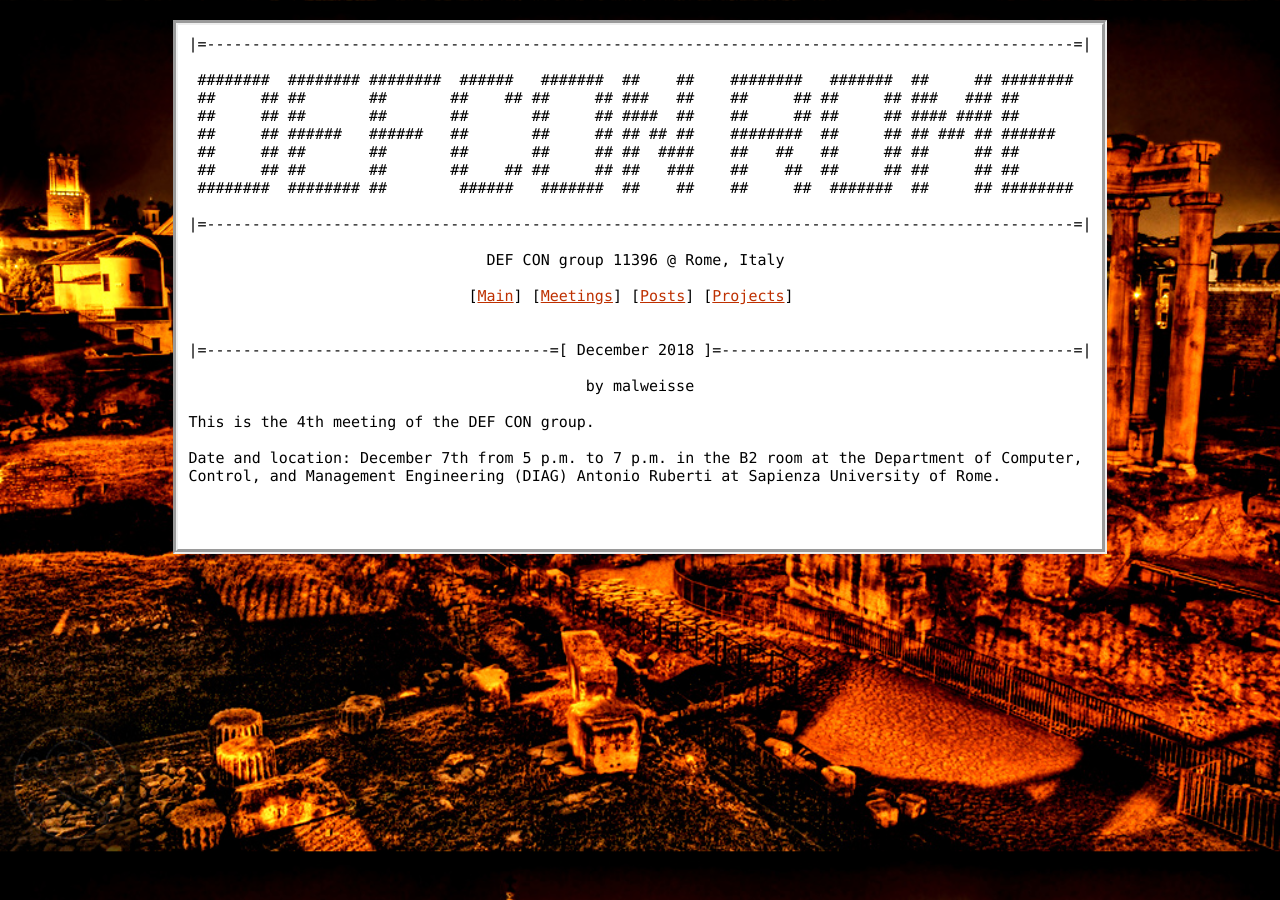
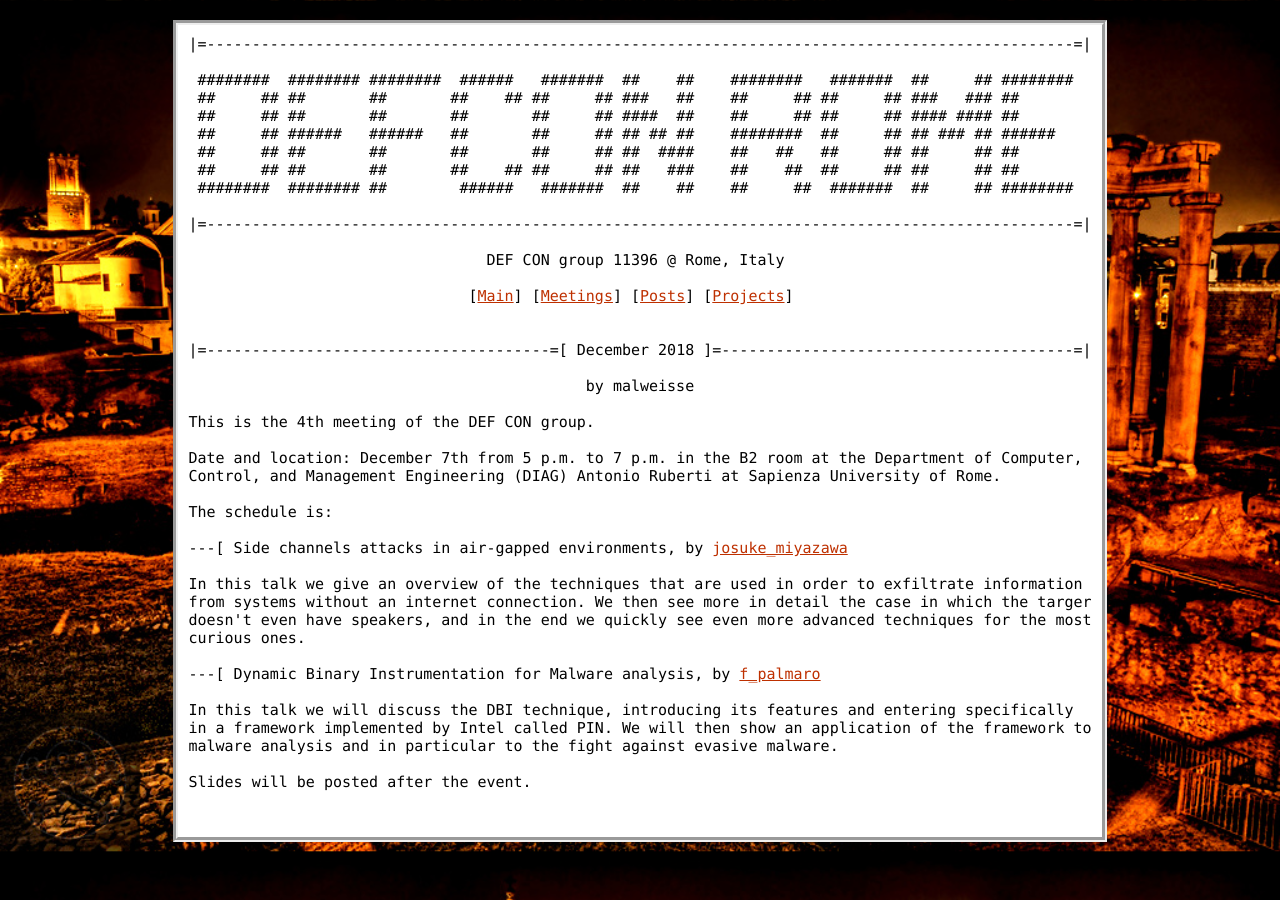
Before and after one commit to DEFCON753/defcon753.github.io, a Jekyll site: the page built from _posts/2018-11-17-meeting-dec7.html, in a window 1280 px wide. Built offline with Jekyll 4.4.1, drawn with Linux system fonts in a browser that asks for light colours.

Commit message:
7 dec page

```diff
--- a/_posts/2018-11-17-meeting-dec7.html
+++ b/_posts/2018-11-17-meeting-dec7.html
@@ -9,3 +9,15 @@
 This is the 4th meeting of the DEF CON group.
 
 Date and location: December 7th from 5 p.m. to 7 p.m. in the B2 room at the Department of Computer, Control, and Management Engineering (DIAG) Antonio Ruberti at Sapienza University of Rome.
+
+The schedule is:
+
+---[ Side channels attacks in air-gapped environments, by <a href="https://twitter.com/josuke_miyazawa">josuke_miyazawa</a>
+
+In this talk we give an overview of the techniques that are used in order to exfiltrate information from systems without an internet connection. We then see more in detail the case in which the targer doesn't even have speakers, and in the end we quickly see even more advanced techniques for the most curious ones.
+
+---[ Dynamic Binary Instrumentation for Malware analysis, by <a href="https://twitter.com/f_palmaro">f_palmaro</a>
+
+In this talk we will discuss the DBI technique, introducing its features and entering specifically in a framework implemented by Intel called PIN. We will then show an application of the framework to malware analysis and in particular to the fight against evasive malware.
+
+Slides will be posted after the event.
```
